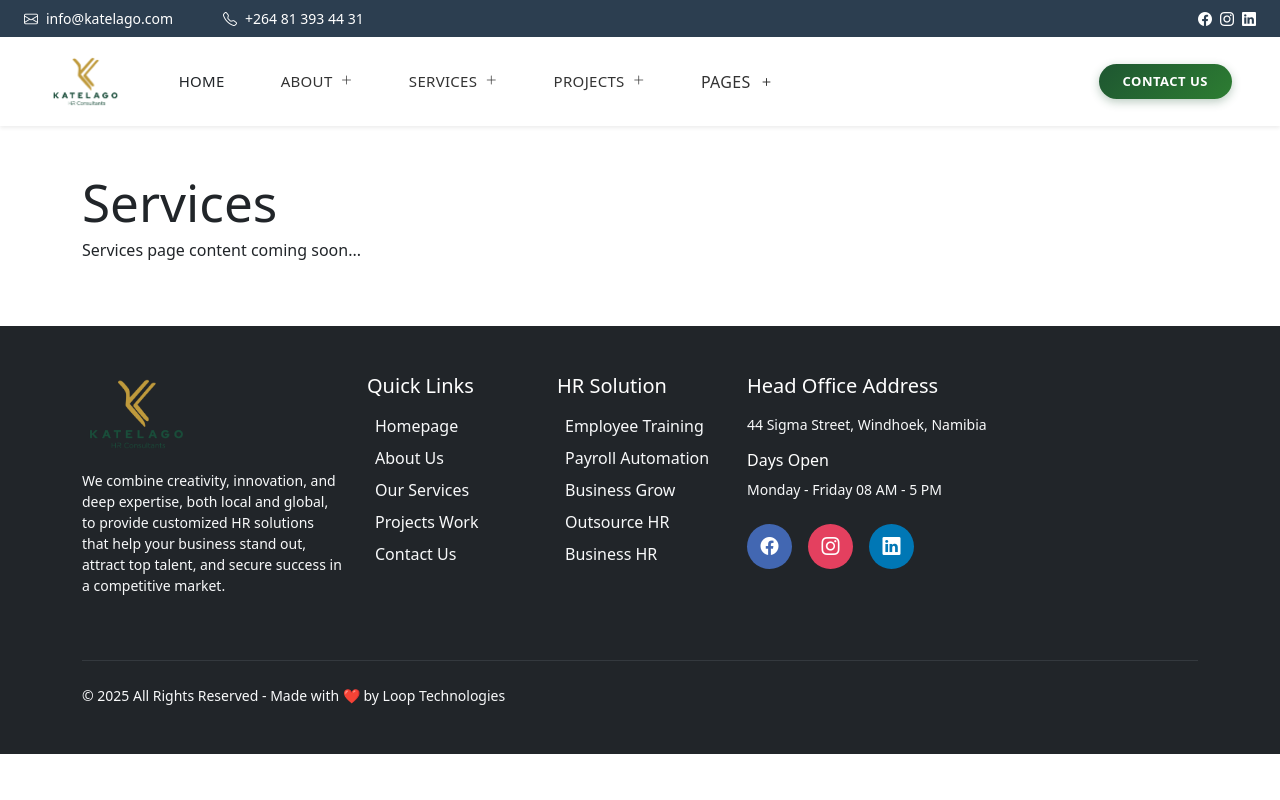
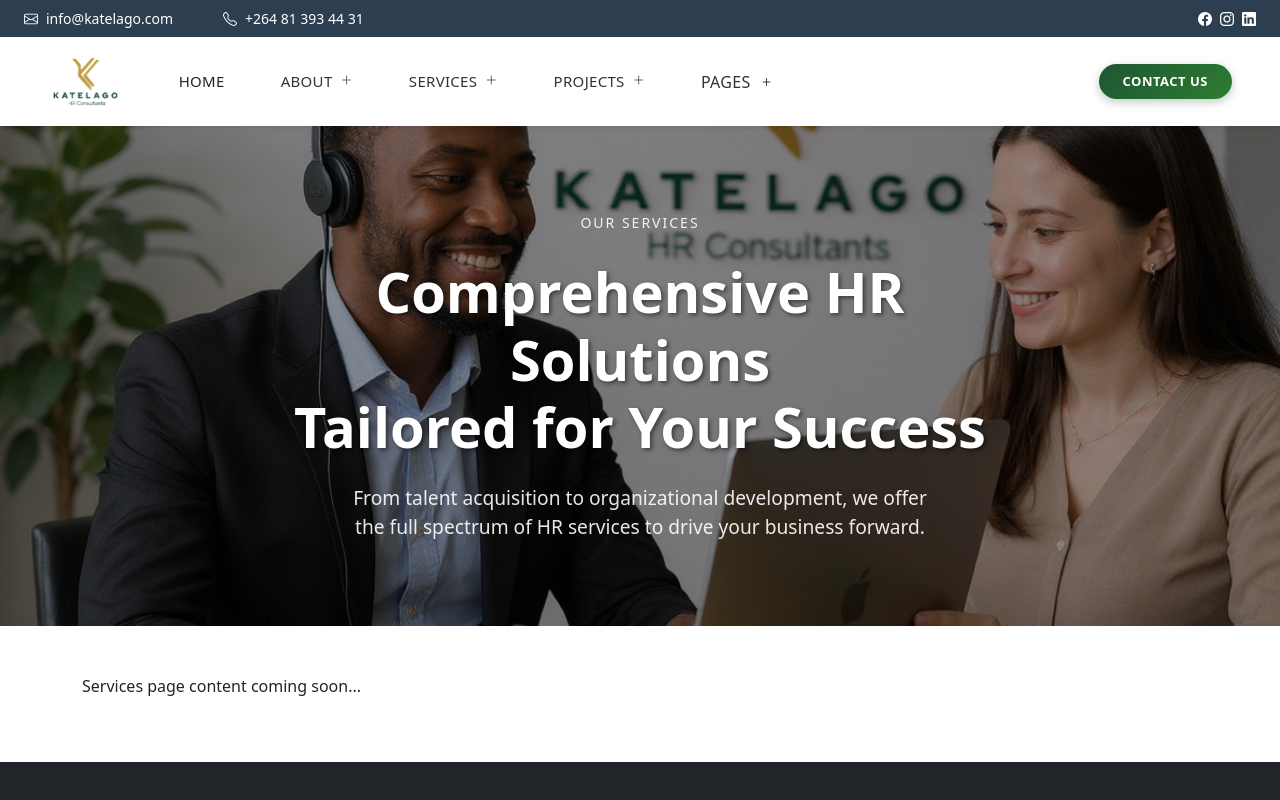
Before and after one commit to FilippusF/HR-Katelago, a React (Vite) app: page /services in a window 1280 px wide. Shown: the top 800 px of the page. Built offline with nearby package versions, Linux system fonts and the light colour scheme.

Commit message:
about us  update

```diff
--- a/src/pages/Services.jsx
+++ b/src/pages/Services.jsx
@@ -1,11 +1,167 @@
-import React from 'react';
+import React, { useState, useEffect } from 'react';
+import servicesImage from '../assets/images/about.png'; // Using same background image
+import logoImage from '../assets/images/Main-logo.png';
 
 const Services = () => {
+  const [isLoading, setIsLoading] = useState(true);
+  const [showBackToTop, setShowBackToTop] = useState(false);
+
+  useEffect(() => {
+    const timer = setTimeout(() => {
+      setIsLoading(false);
+    }, 2000);
+    return () => clearTimeout(timer);
+  }, []);
+
+  useEffect(() => {
+    const handleScroll = () => {
+      setShowBackToTop(window.scrollY > 300);
+    };
+    window.addEventListener('scroll', handleScroll);
+    return () => window.removeEventListener('scroll', handleScroll);
+  }, []);
+
+  const scrollToTop = () => {
+    window.scrollTo({ top: 0, behavior: 'smooth' });
+  };
   return (
-    <div className="container py-5">
-      <h1>Services</h1>
-      <p>Services page content coming soon...</p>
-    </div>
+    <>
+      {/* Hero Section with Background Image */}
+      <section
+        className="hero-section position-relative d-flex align-items-center"
+        style={{
+          backgroundImage: `linear-gradient(rgba(0, 0, 0, 0.4), rgba(0, 0, 0, 0.4)), url(${servicesImage})`,
+          backgroundSize: 'cover',
+          backgroundPosition: 'center',
+          backgroundRepeat: 'no-repeat',
+          height: '60vh',
+          minHeight: '500px'
+        }}
+      >
+        <div className="container">
+          <div className="row justify-content-center">
+            <div className="col-lg-8 text-center text-white">
+              {/* Breadcrumb */}
+              <div className="mb-4">
+                <span
+                  className="text-uppercase fw-medium"
+                  style={{
+                    fontSize: '14px',
+                    letterSpacing: '2px',
+                    color: '#ffffff',
+                    opacity: 0.9
+                  }}
+                >
+                  OUR SERVICES
+                </span>
+              </div>
+
+              {/* Main Title */}
+              <h1
+                className="display-4 fw-bold mb-4"
+                style={{
+                  fontSize: '3.5rem',
+                  lineHeight: '1.2',
+                  fontWeight: '700',
+                  textShadow: '2px 2px 4px rgba(0,0,0,0.5)'
+                }}
+              >
+                Comprehensive HR Solutions
+                <br />
+                Tailored for Your Success
+              </h1>
+
+              {/* Description */}
+              <p
+                className="lead mb-0"
+                style={{
+                  fontSize: '1.2rem',
+                  opacity: 0.9,
+                  maxWidth: '600px',
+                  margin: '0 auto'
+                }}
+              >
+                From talent acquisition to organizational development, we offer the full spectrum of HR services to drive your business forward.
+              </p>
+            </div>
+          </div>
+        </div>
+      </section>
+
+      {/* Services content will go here */}
+      <div className="container py-5">
+        <p>Services page content coming soon...</p>
+      </div>
+
+      {/* Loader */}
+      {isLoading && (
+        <div
+          className="position-fixed top-0 start-0 w-100 h-100 d-flex align-items-center justify-content-center"
+          style={{
+            backgroundColor: 'rgba(255, 255, 255, 0.95)',
+            zIndex: 9999
+          }}
+        >
+          <div className="text-center">
+            <img
+              src={logoImage}
+              alt="Katelago Logo"
+              className="mb-3"
+              style={{
+                height: '80px',
+                animation: 'pulse 1.5s ease-in-out infinite'
+              }}
+            />
+            <div
+              className="spinner-border"
+              style={{ color: '#1e5631' }}
+              role="status"
+            >
+              <span className="visually-hidden">Loading...</span>
+            </div>
+          </div>
+        </div>
+      )}
+
+      {/* Back to Top Button */}
+      {showBackToTop && (
+        <button
+          onClick={scrollToTop}
+          className="btn position-fixed rounded-circle shadow-lg"
+          style={{
+            bottom: '30px',
+            right: '30px',
+            width: '50px',
+            height: '50px',
+            backgroundColor: '#1e5631',
+            border: 'none',
+            zIndex: 1000,
+            transition: 'all 0.3s ease'
+          }}
+        >
+          <svg width="20" height="20" fill="white" viewBox="0 0 16 16">
+            <path d="M8 15a.5.5 0 0 0 .5-.5V2.707l3.146 3.147a.5.5 0 0 0 .708-.708l-4-4a.5.5 0 0 0-.708 0l-4 4a.5.5 0 1 0 .708.708L7.5 2.707V14.5a.5.5 0 0 0 .5.5z"/>
+          </svg>
+        </button>
+      )}
+
+      {/* CSS for animations */}
+      <style jsx>{`
+        @keyframes pulse {
+          0%, 100% {
+            transform: scale(1);
+          }
+          50% {
+            transform: scale(1.1);
+          }
+        }
+
+        .btn:hover {
+          transform: translateY(-2px);
+          box-shadow: 0 8px 25px rgba(30, 86, 49, 0.3);
+        }
+      `}</style>
+    </>
   );
 };
 
```
